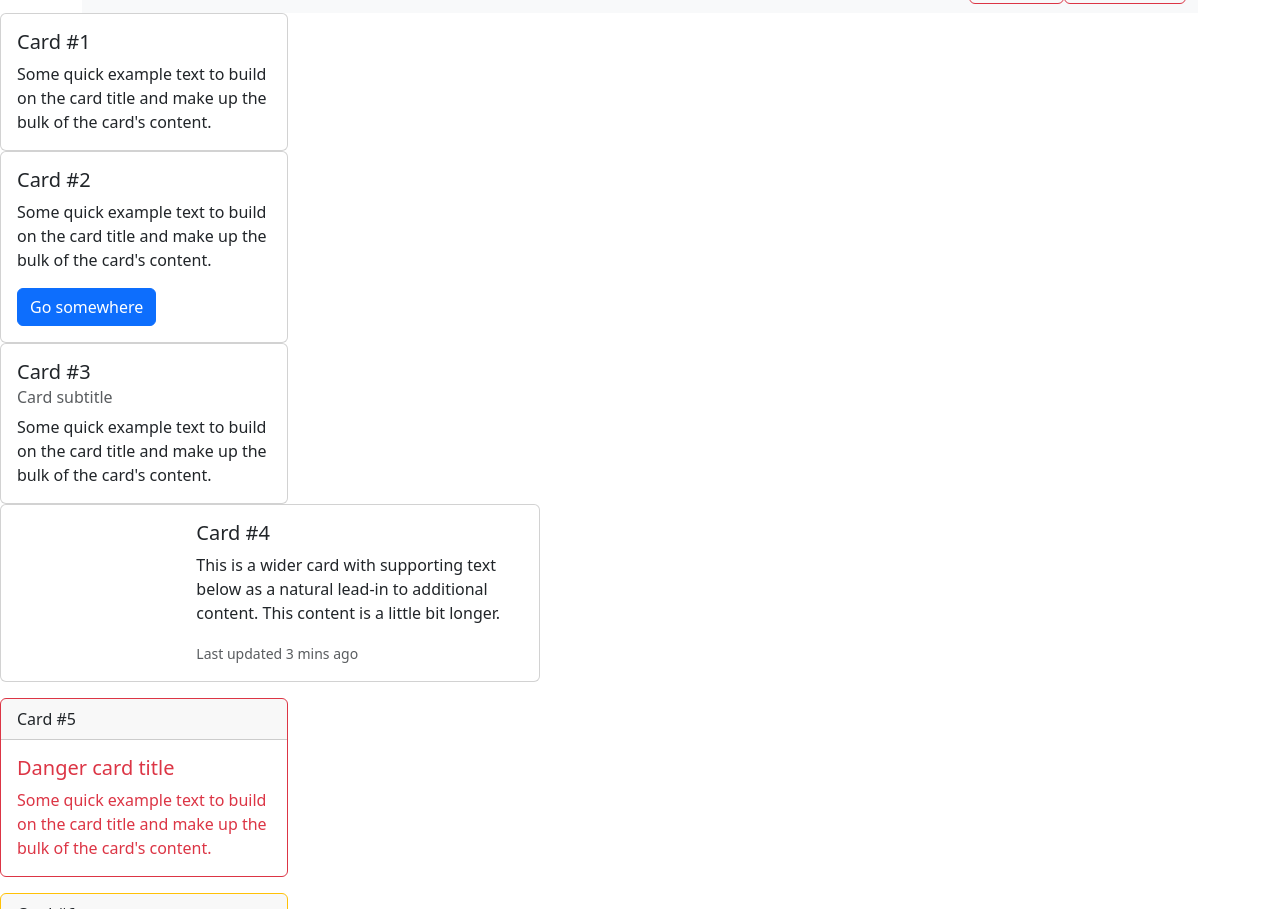
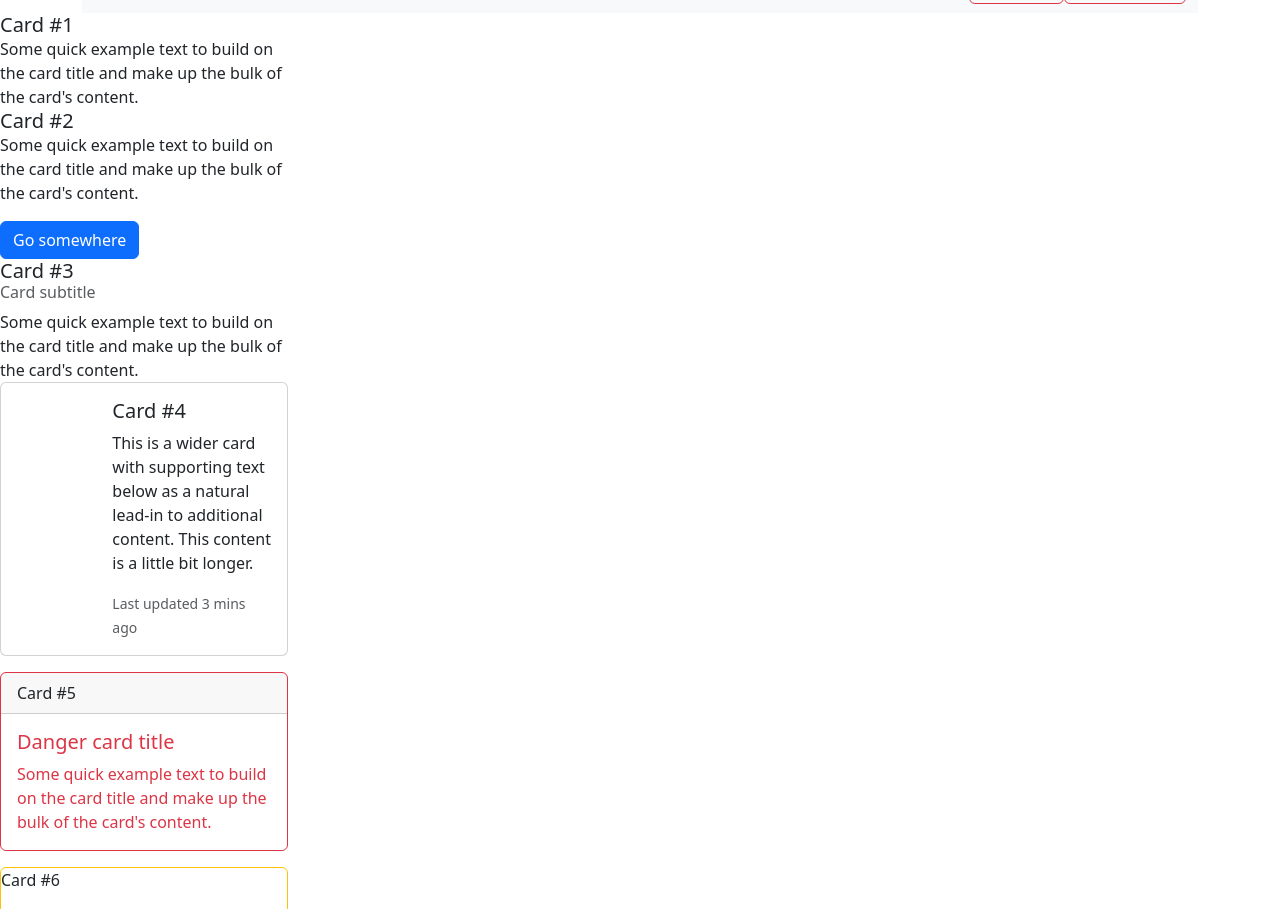
Before and after one commit to sjaworowicz/Flashcards, a plain HTML site: page index.html in a window 1280 px wide. Shown: the part 43-952 px from the top of the page. Drawn offline with nearby package versions, Linux system fonts and the light colour scheme.

Commit message:
fixed up cards (for now) trying to figure out how to make the site functional

```diff
--- a/index.html
+++ b/index.html
@@ -27,7 +27,7 @@
 
     <div class="row">
         <div class="col">
-    <div class="card" style="width: 18rem;">
+    <div class="card1" style="width: 18rem;">
         <div class="card-body">
           <h5 class="card-title">Card #1</h5>
           <p class="card-text">Some quick example text to build on the card title and make up the bulk of the card's content.</p>
@@ -40,7 +40,7 @@
 
 <div class="row">
     <div class="col">
-        <div class="card" style="width: 18rem;">
+        <div class="card2" style="width: 18rem;">
             <div class="card-body">
               <h5 class="card-title">Card #2</h5>
               <p class="card-text">Some quick example text to build on the card title and make up the bulk of the card's content.</p>
@@ -52,7 +52,7 @@
 
 <div class="row">
   <div class="col">
-    <div class="card" style="width: 18rem;">
+    <div class="card3" style="width: 18rem;">
       <div class="card-body">
         <h5 class="card-title">Card #3</h5>
         <h6 class="card-subtitle mb-2 text-body-secondary">Card subtitle</h6>
@@ -64,7 +64,7 @@
 
 <div class="row">
   <div class="col">
-    <div class="card mb-3" style="max-width: 540px;">
+    <div class="card mb-3" style="max-width: 18rem;">
       <div class="row g-0">
         <div class="col-md-4">
         </div>
@@ -91,7 +91,7 @@
 <div class="row">
   <div class="col">
 <div class="card border-warning mb-3" style="max-width: 18rem;">
-  <div class="card-header">Card #6</div>
+  <div class="card-header2">Card #6</div>
   <div class="card-body">
     <h5 class="card-title">Warning card title</h5>
     <p class="card-text">Some quick example text to build on the card title and make up the bulk of the card's content.</p>
```
Also changed, not shown: css/style.css (+8 -0 lines).
